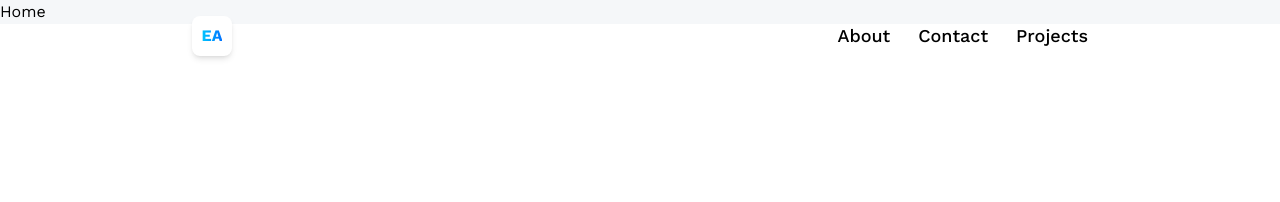
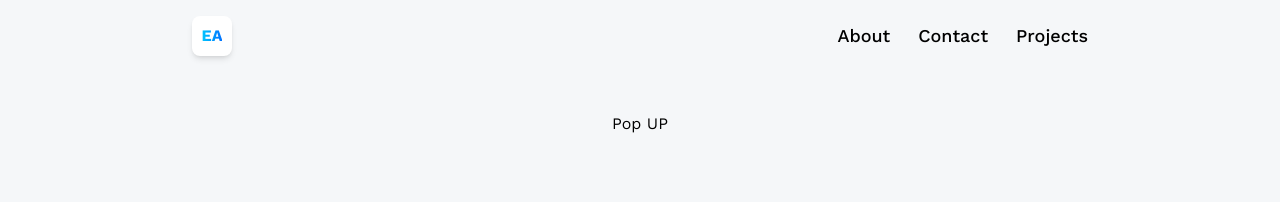
Before and after one commit to frifster/portfolio2.0, a React (Vite) app: page / in a window 1280 px wide. Shown: the top 202 px of the page. Built offline with nearby package versions, Linux system fonts and the light colour scheme.

Commit message:
Add HomePage component and update App routing
Created a new HomePage component to display a pop-up message on the home screen. This component has been integrated into the App's routing, replacing the previous home route.

```diff
--- a/src/App.tsx
+++ b/src/App.tsx
@@ -1,5 +1,6 @@
 import {BrowserRouter as Router, Route, Routes} from "react-router-dom";
 import Navbar from "./components/Navbar.tsx";
+import HomePage from "./pages/Home.tsx";
 
 function App() {
   return (
@@ -7,7 +8,7 @@
           <Router>
               <Navbar/>
               <Routes>
-                  <Route path="/" element="Home"/>
+                  <Route path="/" element={<HomePage/>}/>
                   <Route path="/about" element="About"/>
                   <Route path="/projects" element="Projects"/>
                   <Route path="/contact" element="Contact"/>
--- a/src/pages/Home.tsx
+++ b/src/pages/Home.tsx
@@ -0,0 +1,11 @@
+const HomePage = () => {
+    return (
+        <section className="w-full h-screen relative">
+            <div className="absolute top-28 left-0 right-0 z-10 flex items-center justify-center">
+                Pop UP
+            </div>
+        </section>
+    )
+}
+
+export default HomePage;
```
